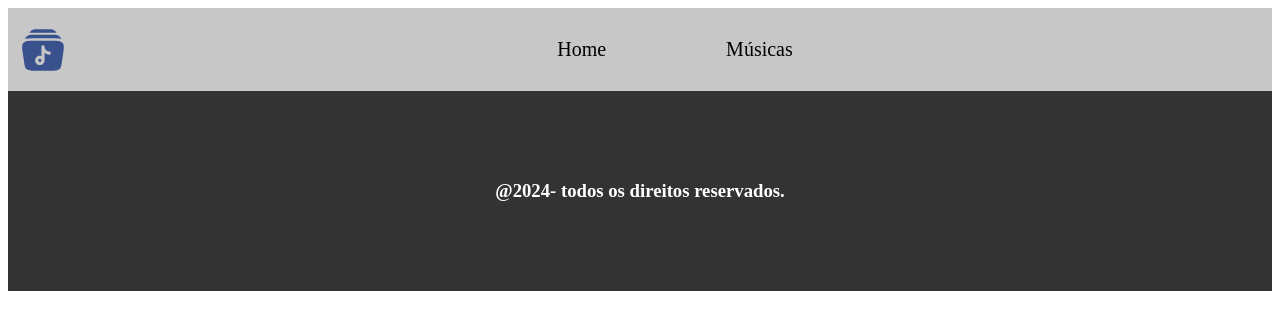
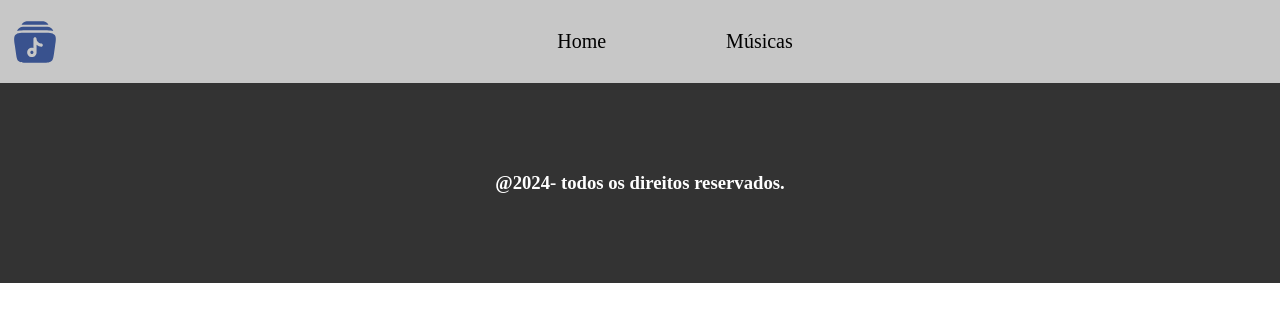
Before and after one commit to Pedro-Josue/loja-musicas, a React (Vite) app: page /musicas in a window 1280 px wide. Shown: the top 330 px of the page. Built offline with nearby package versions, Linux system fonts and the light colour scheme.

Commit message:
Iniciando a parte de Musicas

```diff
--- a/src/App.jsx
+++ b/src/App.jsx
@@ -1,6 +1,7 @@
 import Nav from './components/Nav'
 import Footer from './components/Footer'
 import { Outlet } from 'react-router-dom';
+import './css/Style.css'
 
 
 function App() {
--- /dev/null
+++ b/src/css/Style.css
@@ -0,0 +1,5 @@
+* {
+    margin: 0;
+    padding: 0;
+    box-sizing: border-box;
+}
--- a/src/routes/Musicas.jsx
+++ b/src/routes/Musicas.jsx
@@ -1,6 +1,8 @@
 const Musicas=()=>{
     return(
         <>
+
+
 
         </>
     )
```
